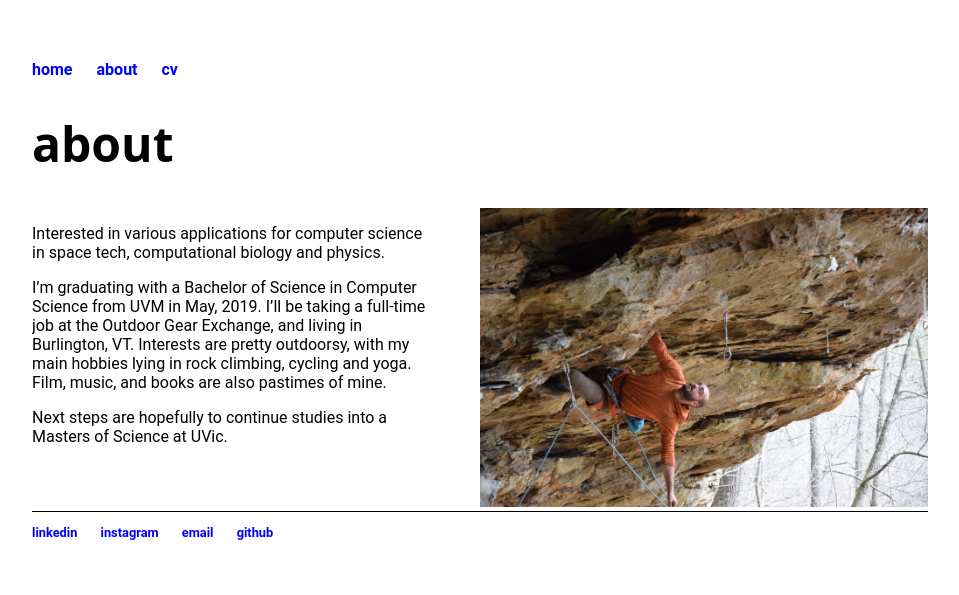
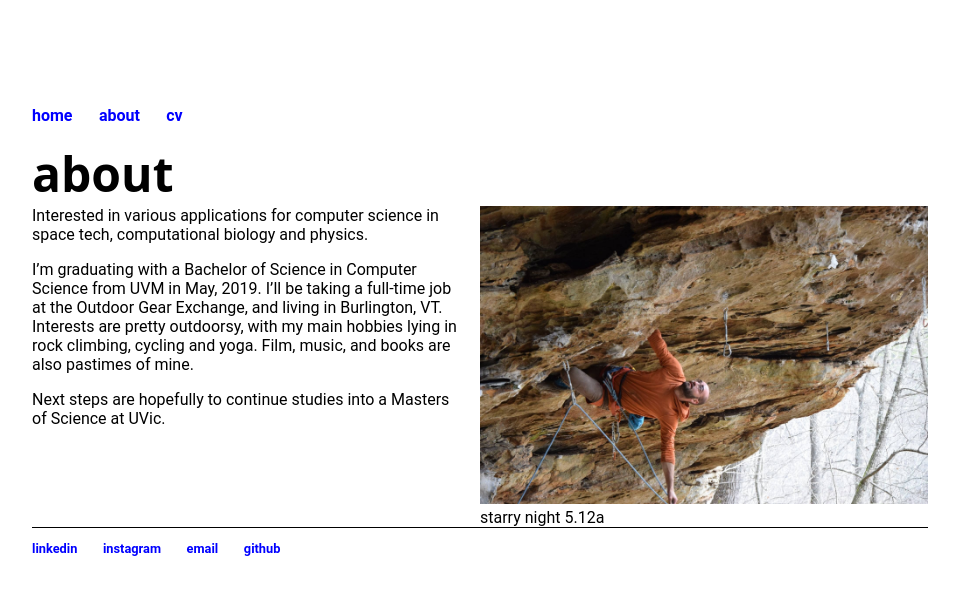
Before and after one commit to jfzieg/jfzieg.github.io, a Jekyll site: the page built from about/about.html, in a window 1280 px wide. Shown: the top 595 px of the page, without its empty margins (160-1119 px from the left). Built offline with Jekyll 4.4.1, drawn with Linux system fonts in a browser that asks for light colours.

```diff
--- a/_config.yml
+++ b/_config.yml
@@ -1,3 +1,4 @@
 title: Joseph Zieg
 markdown: kramdown
-permalink: /blog/:year/:month/:day/:title
+permalink: /posts/:year/:month/:day/:title
+pagination_path: "/posts/page:num"
--- a/_layouts/default.html
+++ b/_layouts/default.html
@@ -10,8 +10,9 @@
     		<ul>
         		<li><a href="/">home</a></li>
 	        	<li><a href="/about/about.html">about</a></li>
+<!--                <li><a href="/posts/index.html">posts</a></li>-->
         		<li><a href="/cv/cv_5_2019.html">cv</a></li>
-<!--                <li><a href="/projects">Projects</a></li>-->
+<!--                <li><a href="/projects">projects</a></li>-->
     		</ul>
 		</nav>
     <div class="container">
--- a/about/about.html
+++ b/about/about.html
@@ -3,15 +3,27 @@ layout: default
 title: about
 ---
 <h1>about</h1>
-<main>
-    <div class="column" style="width: 45%; padding-right: 5%">
-            <p>Interested in various applications for computer science in space tech, computational biology and physics.</p>
 
-            <p>I’m graduating with a Bachelor of Science in Computer Science from UVM in May, 2019. I’ll be taking a full-time job at the Outdoor Gear Exchange, and living in Burlington, VT. Interests are pretty outdoorsy, with my main hobbies lying in rock climbing, cycling and yoga. Film, music, and books are also pastimes of mine.</p>
+<div class="responsive">
+    <div class="gallery" style="padding-right: 5%">
+    <p style="margin-top: 0px">Interested in various applications for computer science in space tech, computational biology and physics.</p>
 
-            <p>Next steps are hopefully to continue studies into a Masters of Science at UVic.</p>
-        </div>
-        <div class="column">
-            <img src="https://jfzieg.github.io/about/climb.jpg" alt="projecting starry night 5.12a" style="width: 100%"/>
-        </div>
-</main>
+    <p>I’m graduating with a Bachelor of Science in Computer Science from UVM in May, 2019. I’ll be taking a full-time job at the Outdoor Gear Exchange, and living in Burlington, VT. Interests are pretty outdoorsy, with my main hobbies lying in rock climbing, cycling and yoga. Film, music, and books are also pastimes of mine.</p>
+
+    <p>Next steps are hopefully to continue studies into a Masters of Science at UVic.</p>
+</div>
+</div>
+<!--<div class="gallery">-->
+<!--    <a target="_blank" href="img_forest.jpg">-->
+<!--        <img src="img_forest.jpg" alt="Forest" width="600" height="400">-->
+<!--    </a>-->
+<!--    <div class="desc">Add a description of the image here</div>-->
+<!--</div>-->
+<div class="responsive">
+<div class="gallery">
+    <a target="_blank" href="climb.jpg">
+        <img src="climb.jpg" alt="projecting starty night 5.12a" width="600" height="400">
+    </a>
+    <div class="desc">starry night 5.12a</div>
+</div>
+</div>
--- a/css/main.css
+++ b/css/main.css
@@ -1,8 +1,25 @@
+*,
+*:before,
+*:after {
+  -webkit-box-sizing: border-box;
+     -moz-box-sizing: border-box;
+          box-sizing: border-box;
+    overflow: overlay;
+}
+.responsive {
+    float: left;
+    width: 50%;
+}
+@media only screen and (max-width: 500px) {
+    .responsive {
+        width: 100%;
+    }
+}
 body {
     font-family: 'Roboto', sans-serif;
     font-size: 1em;
     padding: 0px;
-    margin: 60px auto;
+    margin: 7% auto;
     width: 70%;
     overflow: overlay;
 }
@@ -14,7 +31,7 @@ nav ul, footer ul {
 }
 nav ul li, footer ul li {
     display: inline;
-    margin-right: 20px;
+    margin-right: 2.5%;
 }
 a {
     text-decoration: none;
@@ -28,17 +45,20 @@ h1 {
     font-size: 3em;
     font-weight: bold;
     padding 0px;
+    margin: 0px;
 }
 h3 {
     font-family: 'Open Sans', sans-serif;
     font-size: 1.5em;
     font-weight: bold;
     padding 0px;
+    margin: 0px;
 }
 p, li {
     font-family: 'Roboto', sans-serif;
     font-size: 1em;
     padding 0px;
+    overflow: overlay;
 }
 footer {
     border-top: 1px solid black;
@@ -55,15 +75,11 @@ ul.posts {
 ul.posts li {
     list-style: none;
 }
-main {
-    overflow: overlay;
+div.gallery {
+    float: left;
+    width: 100%;
 }
-.column {
-    float: left;
-    width: 50%;
+div.gallery img {
+    width: 100%;
+    height: auto;
 }
-
-.row {
-    content: "";
-    clear: both;
-}
```
Also changed, not shown: _posts/2019-05-06-placeholder-post.md (added, +9 -0 lines), notes.txt (+9 -3 lines), posts/index.html (added, +13 -0 lines).
